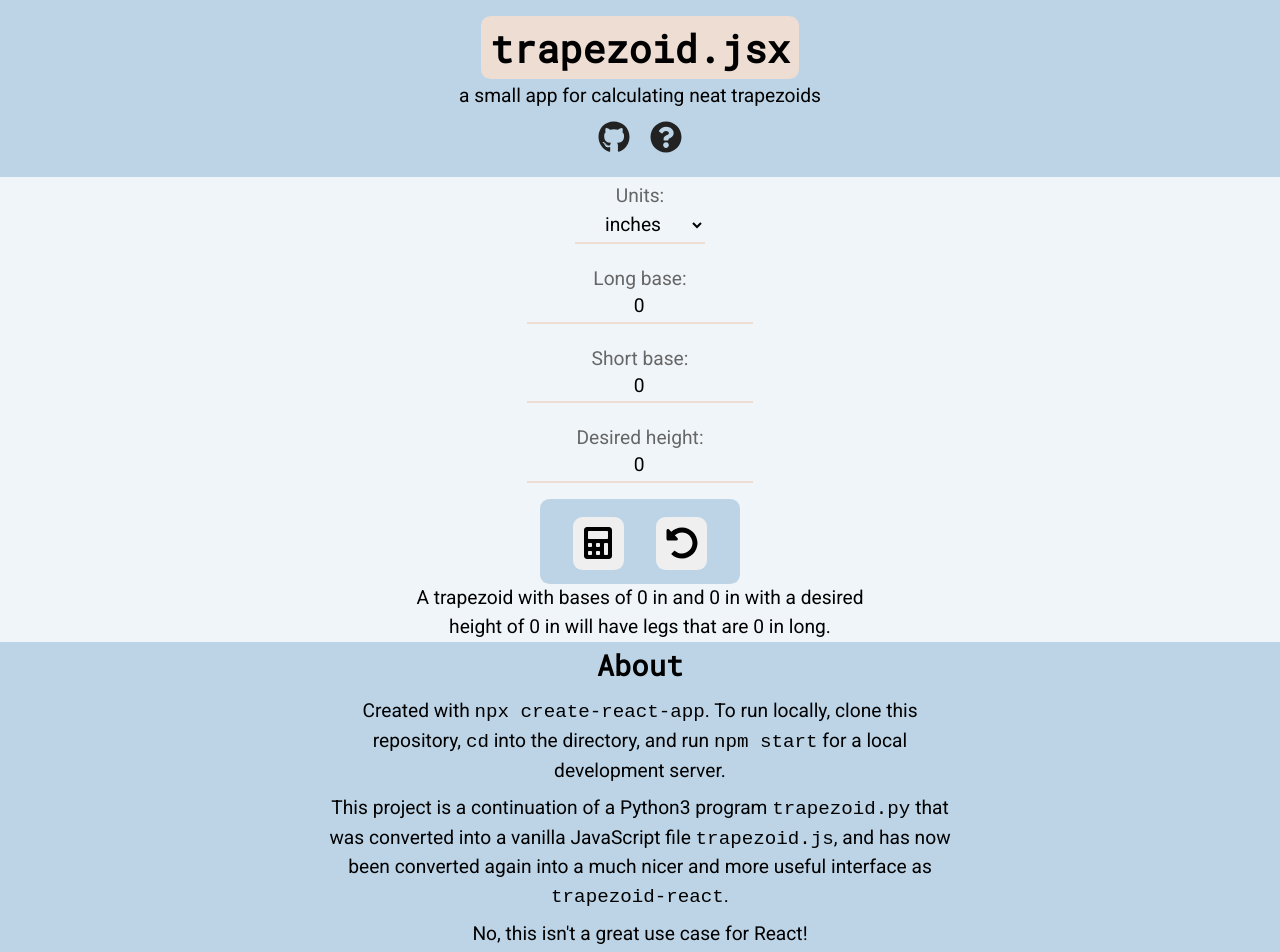
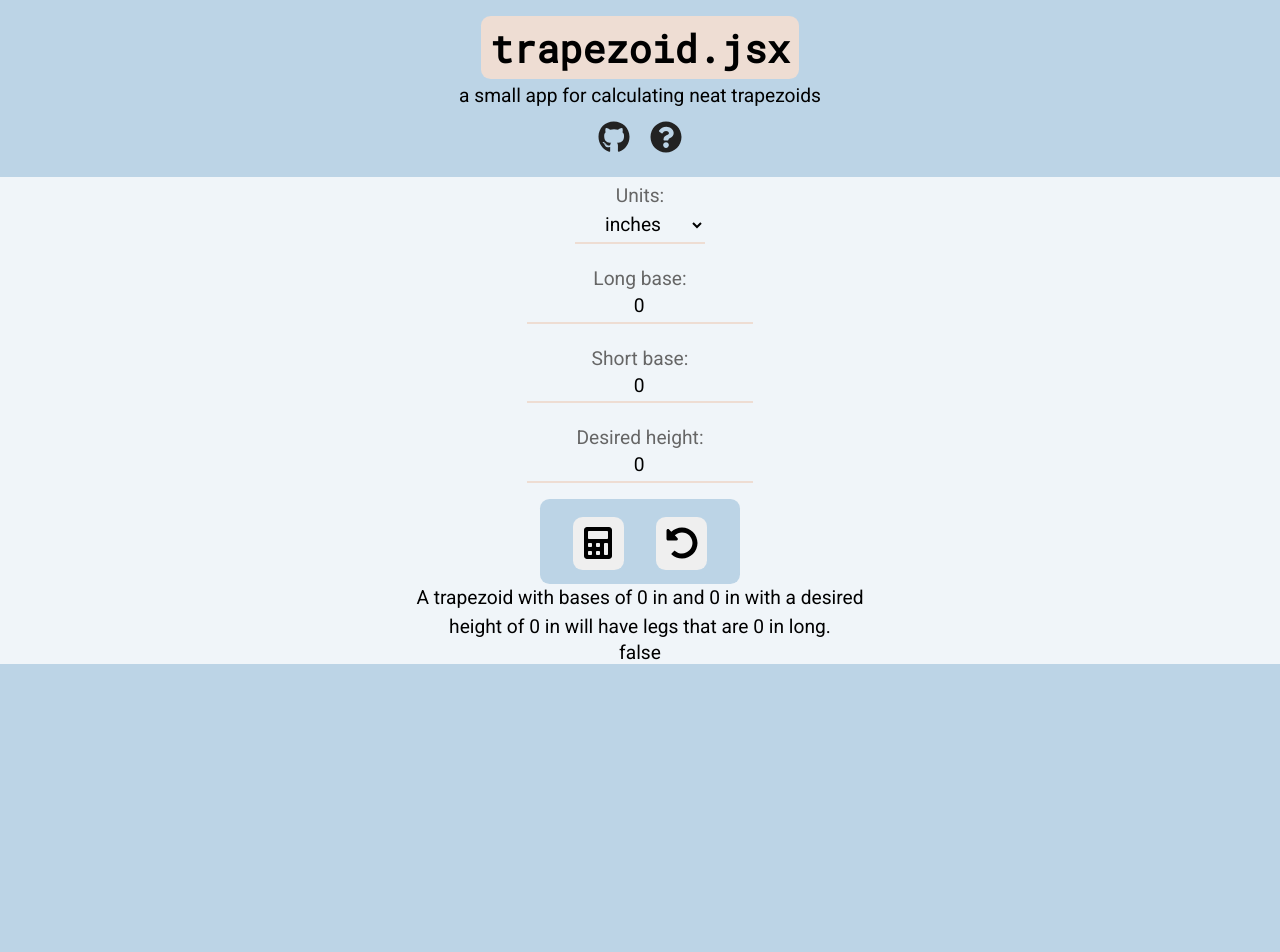
Before and after one commit to bost-ty/trapezoid-react, a React (Create React App) app: page / in a window 1280 px wide. Shown: the top 952 px of the page. After the commit the page ends 800 px from the top, so only its background shows below. Built offline with nearby package versions, Linux system fonts and the light colour scheme.

Commit message:
Toggle About component using CSS class

```diff
--- a/src/App.css
+++ b/src/App.css
@@ -33,6 +33,12 @@
 
 #root {
   max-height: 100vh;
+}
+
+.hidden {
+  opacity: 0;
+  display: none;
+  color: red;
 }
 
 .App {
@@ -280,11 +286,6 @@ button:active {
   background: var(--blue-dark);
   padding-bottom: 2rem;
 }
-
-#about p {
-  margin: 0.5rem auto;
-  max-width: 60ch;
-}
 /* end About */
 
 /* end specific styling */
--- a/src/App.js
+++ b/src/App.js
@@ -1,4 +1,4 @@
-import React from "react";
+import React, { useState } from "react";
 import "./assets/normalize.css";
 import "./App.css";
 
@@ -7,11 +7,16 @@ import About from "./components/About";
 import Header from "./components/Header";
 
 function App() {
+  const [showAbout, setShowAbout] = useState(false);
+  function toggleHidden() {
+    setShowAbout(!showAbout);
+  }
   return (
     <div className="App">
-      <Header />
+      <Header toggleHidden={toggleHidden} />
       <Calculator />
-      <About />
+      <p>{showAbout ? "true" : "false"}</p>
+      {<About showAbout={showAbout} />}
     </div>
   );
 }
--- a/src/components/About.js
+++ b/src/components/About.js
@@ -1,9 +1,16 @@
 import React from "react";
 
-export default function About() {
+export default function About({ showAbout }) {
   return (
-    <article id="about">
+    <article id="about" className={showAbout ? null : "hidden"}>
       <h2>About</h2>
+      <div
+        style={{
+          display: "flex",
+          alignItems: "center",
+          justifyContent: "center",
+        }}
+      >
         <p>
           Created with <code>npx create-react-app</code>. To run locally, clone
           this repository, <code>cd</code> into the directory, and run{" "}
@@ -12,10 +19,11 @@ export default function About() {
         <p>
           This project is a continuation of a Python3 program{" "}
           <code>trapezoid.py</code> that was converted into a vanilla JavaScript
-        file <code>trapezoid.js</code>, and has now been converted again into a
-        much nicer and more useful interface as <code>trapezoid-react</code>.
+          file <code>trapezoid.js</code>, and has now been converted again into
+          a much nicer and more useful interface as <code>trapezoid-react</code>
+          .
         </p>
-      <p>No, this isn't a great use case for React!</p>
+      </div>
     </article>
   );
 }
--- a/src/components/Header.js
+++ b/src/components/Header.js
@@ -1,7 +1,7 @@
 import React from "react";
 import { FaGithub, FaQuestionCircle } from "react-icons/fa";
 
-export default function Header() {
+export default function Header({ toggleHidden }) {
   return (
     <header>
       <h1>trapezoid.jsx</h1>
@@ -13,7 +13,7 @@ export default function Header() {
           </a>
         </li>
         <li>
-          <a href="#about">
+          <a href="#about" onClick={toggleHidden}>
             <FaQuestionCircle />
           </a>
         </li>
```
Lines whose indentation alone changed are shown as unchanged.
